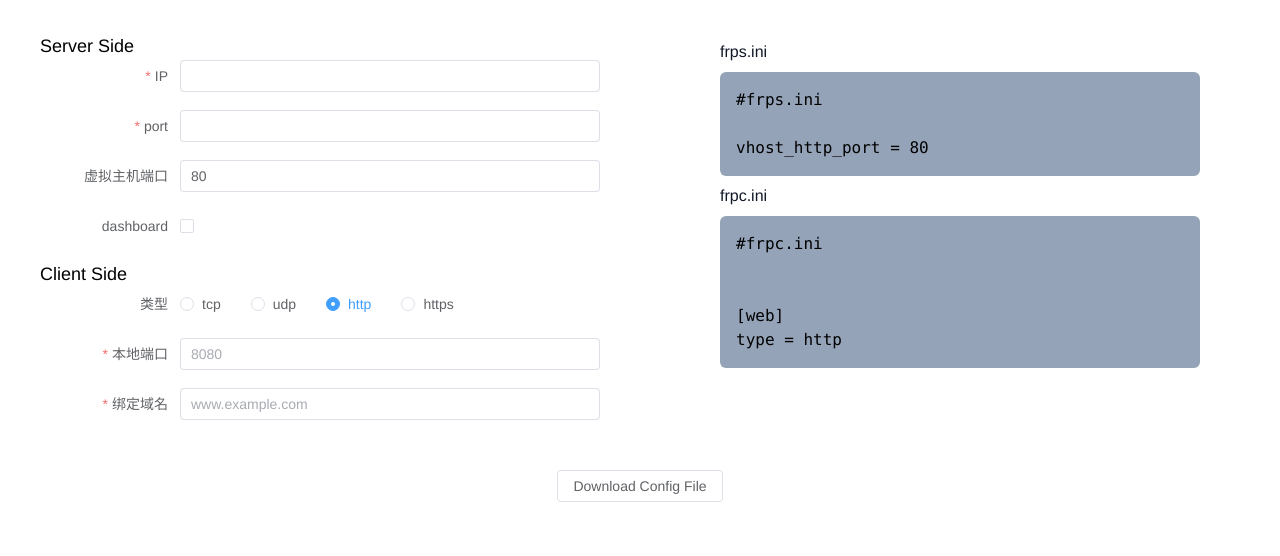
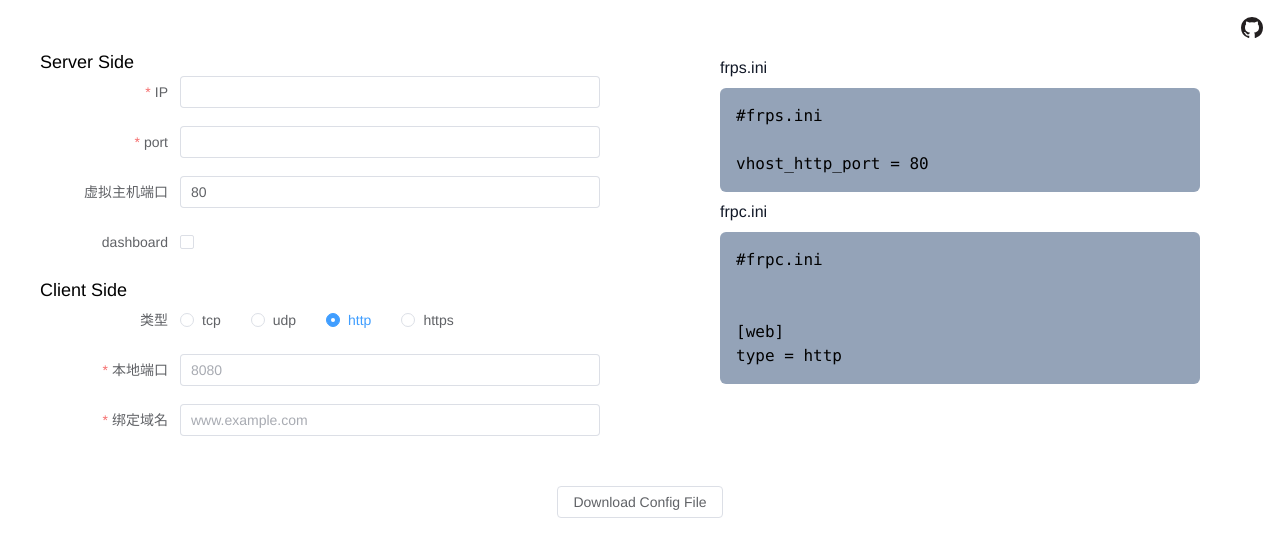
Before and after one commit to JunIce/frp-visual-config, a Vue app: page / in a window 1280 px wide. Shown: the top 556 px of the page. Built offline with nearby package versions, Linux system fonts and the light colour scheme.

Commit message:
chore(): github icon

```diff
--- a/src/views/Panel.vue
+++ b/src/views/Panel.vue
@@ -1,5 +1,12 @@
 <template>
-  <div class="wrapper">
+  <a href="https://github.com/JunIce/frp-visual-config" target="_blank">
+    <img
+      class="fixed w-6 z-10 right-4 top-4"
+      src="../assets/images/github.svg"
+      alt="github"
+    />
+  </a>
+  <div class="wrapper pt-4">
     <el-row>
       <el-col :lg="12" :sm="24">
         <div class="p-2 md:px-10 md:py-8">
```
Also changed, not shown: src/assets/images/github.svg (added).
